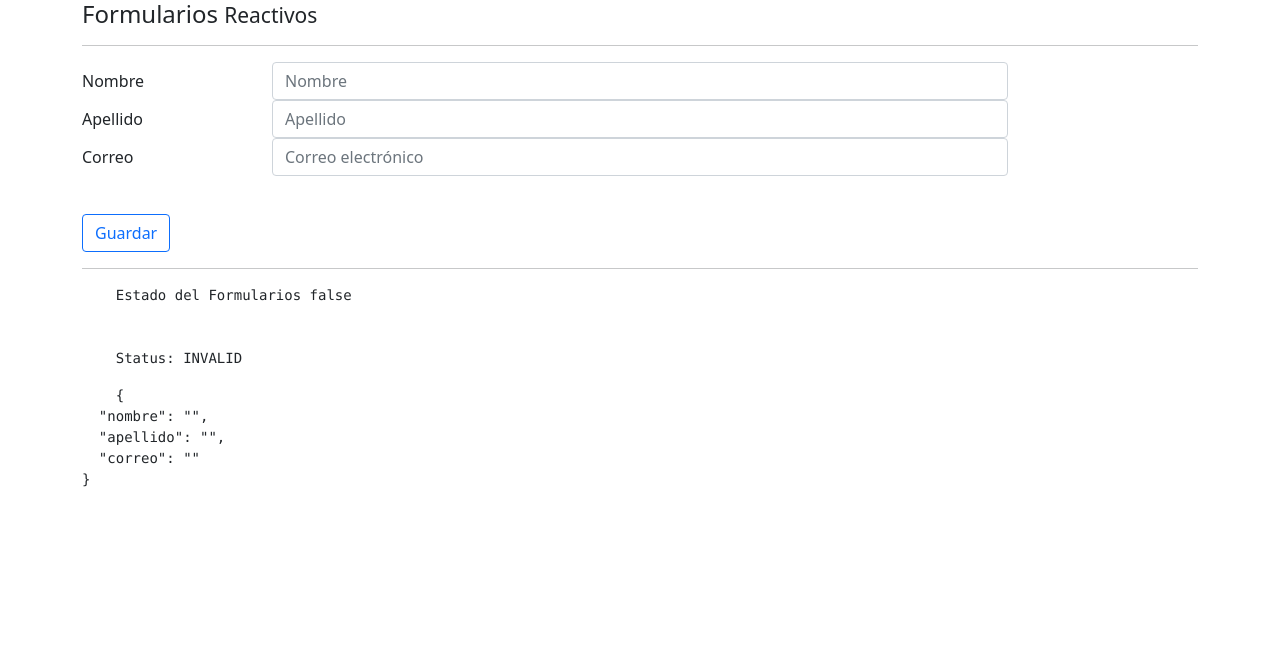
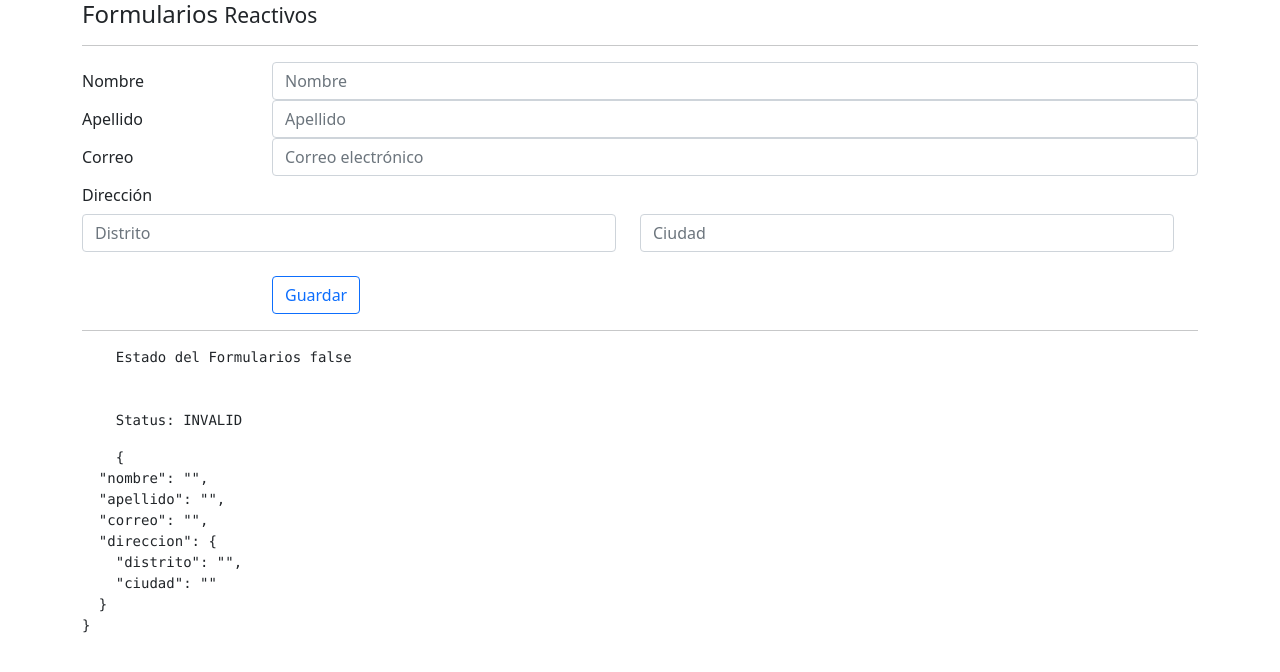
Before and after one commit to hatorob/formularios-Angular, an Angular app: page /reactivo in a window 1280 px wide. Shown: the top 672 px of the page. Built offline with nearby package versions, Linux system fonts and the light colour scheme.

Commit message:
Reactivo: Agrupaciones de los objectos - formGroupName

```diff
--- a/src/app/pages/reactive/reactive.component.html
+++ b/src/app/pages/reactive/reactive.component.html
@@ -6,7 +6,7 @@
 
         <div class="form-group row">
             <label class="col-2 col-form-label">Nombre</label>
-            <div class="col-8">
+            <div class="col">
 
                 <input class="form-control" type="text" placeholder="Nombre" formControlName="nombre" [class.is-invalid]="nombreNoValido">
                 <small class="text-danger" *ngIf="nombreNoValido">Ingrese al menos 5 caracteres</small>
@@ -15,7 +15,7 @@
 
         <div class="form-group row">
             <label class="col-2 col-form-label">Apellido</label>
-            <div class="col-8">
+            <div class="col">
 
                 <input class="form-control" type="text" placeholder="Apellido" formControlName="apellido" [class.is-invalid]="apellidoNoValido">
                 <small class="text-danger" *ngIf="apellidoNoValido">Ingrese al menos 2 caracteres</small>
@@ -26,18 +26,31 @@
 
     <div class="form-group row">
         <label class="col-2 col-form-label">Correo</label>
-        <div class="col-8">
+        <div class="col">
 
             <input class="form-control" type="email" placeholder="Correo electrónico" formControlName="correo" [class.is-invalid]="correoNoValido">
             <small class="text-danger" *ngIf="correoNoValido">Ingrese un correo valido</small>
         </div>
     </div>
 
+    <div class="form-group row" formGroupName="direccion">
+        <label class="col col-form-label">Dirección</label>
+        <div class="form row">
 
+            <div class="col-6">
+                <input type="text" class="form-control" placeholder="Distrito" formControlName="distrito">
+            </div>
+            <div class="col-6">
+                <input type="text" class="form-control" placeholder="Ciudad" formControlName="ciudad">
+            </div>
+
+        </div>
+    </div>
+    <br>
 
     <div class="form-group row">
         <label class="col-2 col-form-label">&nbsp;</label>
-        <div class="input-group col-md-8">
+        <div class="input-group col">
             <button type="submit" class="btn btn-outline-primary btn-block">
         Guardar
       </button>
--- a/src/app/pages/reactive/reactive.component.ts
+++ b/src/app/pages/reactive/reactive.component.ts
@@ -34,6 +34,10 @@
       nombre: ['', [Validators.required, Validators.minLength(5)]],
       apellido: ['', [Validators.required, Validators.minLength(2)]],
       correo: ['', [Validators.required, Validators.pattern('[a-z0-9._%+-]+@[a-z0-9.-]+\.[a-z]{2,3}$')]],
+      direccion: this.fb.group({
+        distrito: ['', Validators.required],
+        ciudad: ['', Validators.required],
+      })
     });
   }
 
```
